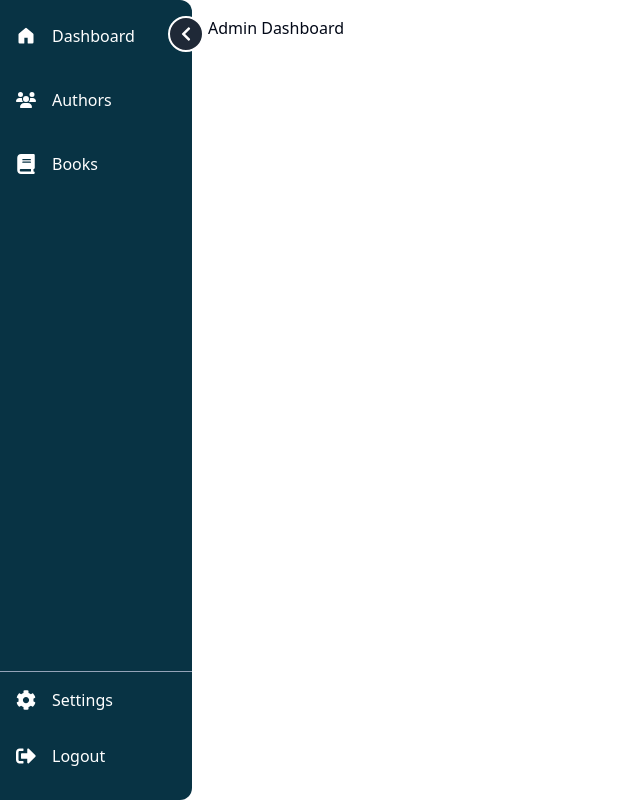
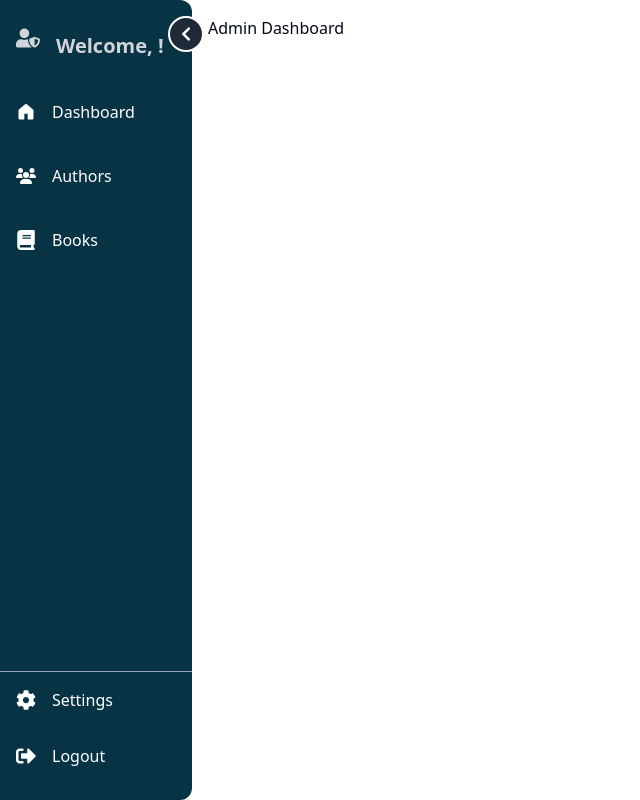
Before and after one commit to wahabsharif/author-portal, a Next.js app: page / in a window 1280 px wide. Shown: the whole page, without its empty margins (0-640 px from the left). Built offline with nearby package versions, Linux system fonts and the light colour scheme; sample sign-in values are in the browser's storage.

Commit message:
Current User

```diff
--- /dev/null
+++ b/src/components/SideBar/CurrentLoginUserFirstName.tsx
@@ -0,0 +1,26 @@
+"use client";
+
+import React, { useEffect, useState } from "react";
+
+interface CurrentLoginUserFirstNameProps {
+  isOpen: boolean;
+}
+
+const CurrentLoginUserFirstName: React.FC<
+  CurrentLoginUserFirstNameProps
+> = ({}) => {
+  const [firstName, setFirstName] = useState<string | null>(null);
+
+  useEffect(() => {
+    const userFirstName = sessionStorage.getItem("first_name");
+    setFirstName(userFirstName);
+  }, []);
+
+  return (
+    <div className="flex items-center justify-center mt-4">
+      <h1 className="text-xl font-bold text-gray-300">Welcome, {firstName}!</h1>
+    </div>
+  );
+};
+
+export default CurrentLoginUserFirstName;
--- a/src/components/SideBar/index.tsx
+++ b/src/components/SideBar/index.tsx
@@ -1,11 +1,15 @@
-// src/components/SideBar/index.tsx
-
 "use client";
 import { useAuth } from "@/contexts/AuthContext";
 import Link from "next/link";
 import React, { useState } from "react";
-import { FaChevronLeft, FaChevronRight, FaSignOutAlt } from "react-icons/fa";
+import {
+  FaChevronLeft,
+  FaChevronRight,
+  FaSignOutAlt,
+  FaUserShield,
+} from "react-icons/fa";
 import { menuItems, botMenuItems } from "@/data/sideBarData";
+import CurrentLoginUserFirstName from "./CurrentLoginUserFirstName";
 
 const SideBar: React.FC = () => {
   const [isOpen, setIsOpen] = useState(true);
@@ -16,12 +20,25 @@ const SideBar: React.FC = () => {
   };
 
   return (
-    <aside className=" flex flex-col rounded-r-xl h-screen ">
+    <aside className="flex flex-col rounded-r-xl h-screen">
       <div
         className={`relative h-full bg-cyan-950 rounded-r-xl transition-all duration-300 ${
           isOpen ? "w-48" : "w-16"
         }`}
       >
+        <button
+          onClick={handleLogout}
+          className="flex items-center space-x-4 w-full text-white cursor-pointer p-4 rounded-xl hover:bg-gray-700 transition-all duration-300"
+        >
+          <span className="text-xl">
+            <FaUserShield className="text-gray-300 text-2xl" />
+          </span>
+          {isOpen && (
+            <span className="whitespace-nowrap">
+              <CurrentLoginUserFirstName isOpen={isOpen} />
+            </span>
+          )}
+        </button>
         <div className="relative space-y-2 mt-2">
           {menuItems.map((item, index) => (
             <Link
--- a/src/components/auth/AuthForm.tsx
+++ b/src/components/auth/AuthForm.tsx
@@ -30,9 +30,15 @@ function AuthForm() {
         }
       );
 
-      // Ensure a valid token is returned
-      if (response.data?.token) {
-        login(response.data.token);
+      // Ensure a valid token and user details are returned
+      if (response.data?.token && response.data?.author) {
+        const { token, author } = response.data;
+
+        // Use the login method from AuthProvider to store token and first name
+        login(token, author.first_name);
+
+        // Redirect or perform other actions on successful login
+        window.location.href = "/"; // Adjust to your needs
       } else {
         setErrorMessage("Invalid login response");
       }
@@ -44,6 +50,8 @@ function AuthForm() {
         } else {
           setErrorMessage("Something went wrong. Please try again.");
         }
+      } else {
+        setErrorMessage("An unexpected error occurred.");
       }
     }
   };
--- a/src/contexts/AuthContext.tsx
+++ b/src/contexts/AuthContext.tsx
@@ -6,7 +6,8 @@ import { useRouter } from "next/navigation";
 interface AuthContextType {
   isAuthenticated: boolean;
   loading: boolean;
-  login: (token: string) => void;
+  firstName: string | null;
+  login: (token: string, firstName: string) => void;
   logout: () => void;
 }
 
@@ -15,30 +16,38 @@ const AuthContext = createContext<AuthContextType | undefined>(undefined);
 export const AuthProvider = ({ children }: { children: React.ReactNode }) => {
   const [isAuthenticated, setIsAuthenticated] = useState(false);
   const [loading, setLoading] = useState(true);
+  const [firstName, setFirstName] = useState<string | null>(null);
   const router = useRouter();
 
   useEffect(() => {
     const token = sessionStorage.getItem("token");
+    const firstName = sessionStorage.getItem("first_name");
 
     if (token) {
       setIsAuthenticated(true);
+      setFirstName(firstName);
     } else {
       setIsAuthenticated(false);
+      setFirstName(null);
     }
 
     setLoading(false);
   }, []);
 
-  const login = (token: string) => {
+  const login = (token: string, firstName: string) => {
     sessionStorage.setItem("token", token);
+    sessionStorage.setItem("first_name", firstName);
     setIsAuthenticated(true);
+    setFirstName(firstName);
     router.push("/");
   };
 
   const logout = async () => {
     try {
       sessionStorage.removeItem("token");
+      sessionStorage.removeItem("first_name");
       setIsAuthenticated(false);
+      setFirstName(null);
       router.push("/auth");
     } catch (error) {
       console.error("Failed to log out:", error);
@@ -46,7 +55,9 @@ export const AuthProvider = ({ children }: { children: React.ReactNode }) => {
   };
 
   return (
-    <AuthContext.Provider value={{ isAuthenticated, loading, login, logout }}>
+    <AuthContext.Provider
+      value={{ isAuthenticated, loading, firstName, login, logout }}
+    >
       {loading ? null : children}
     </AuthContext.Provider>
   );
```
